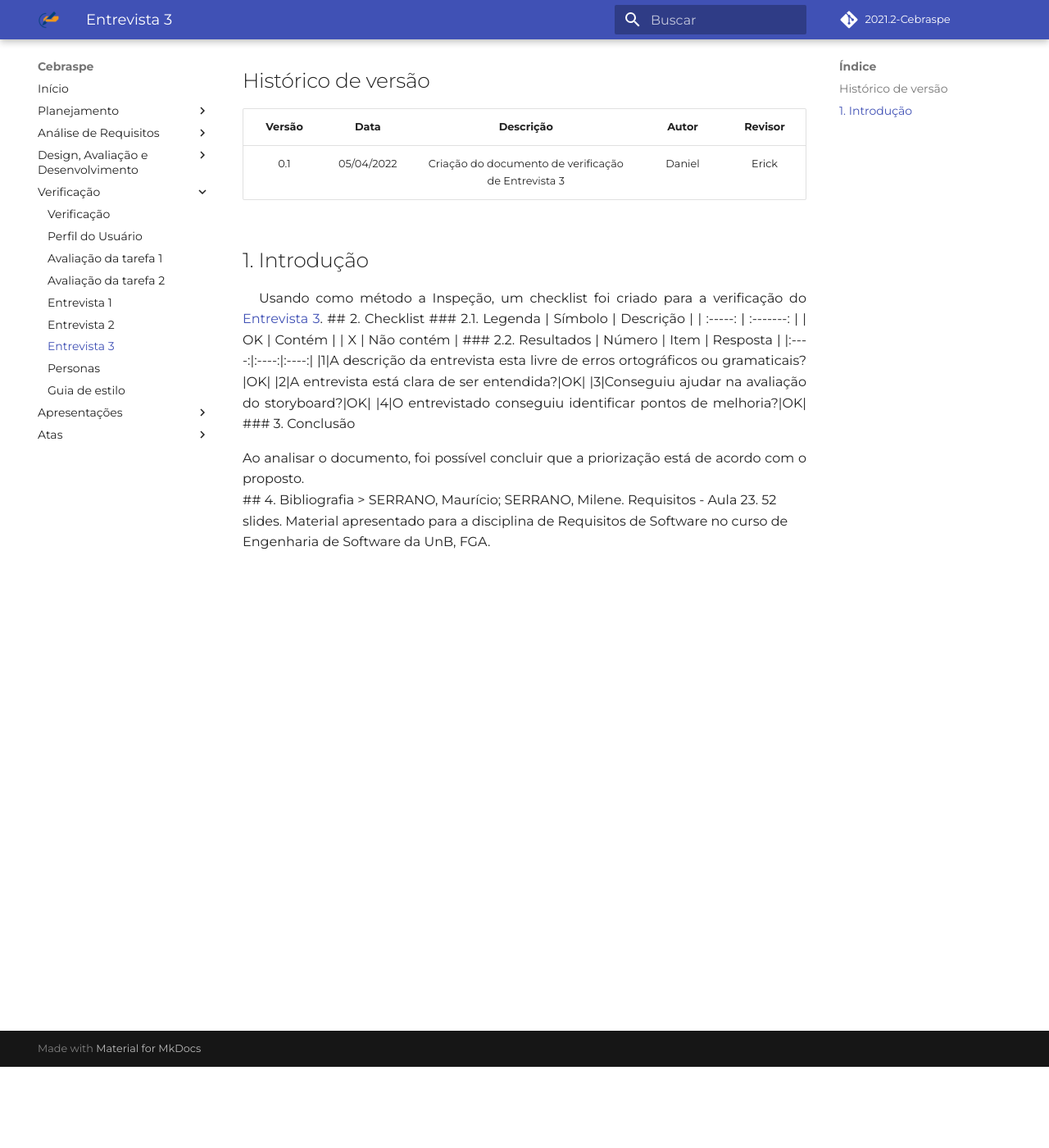
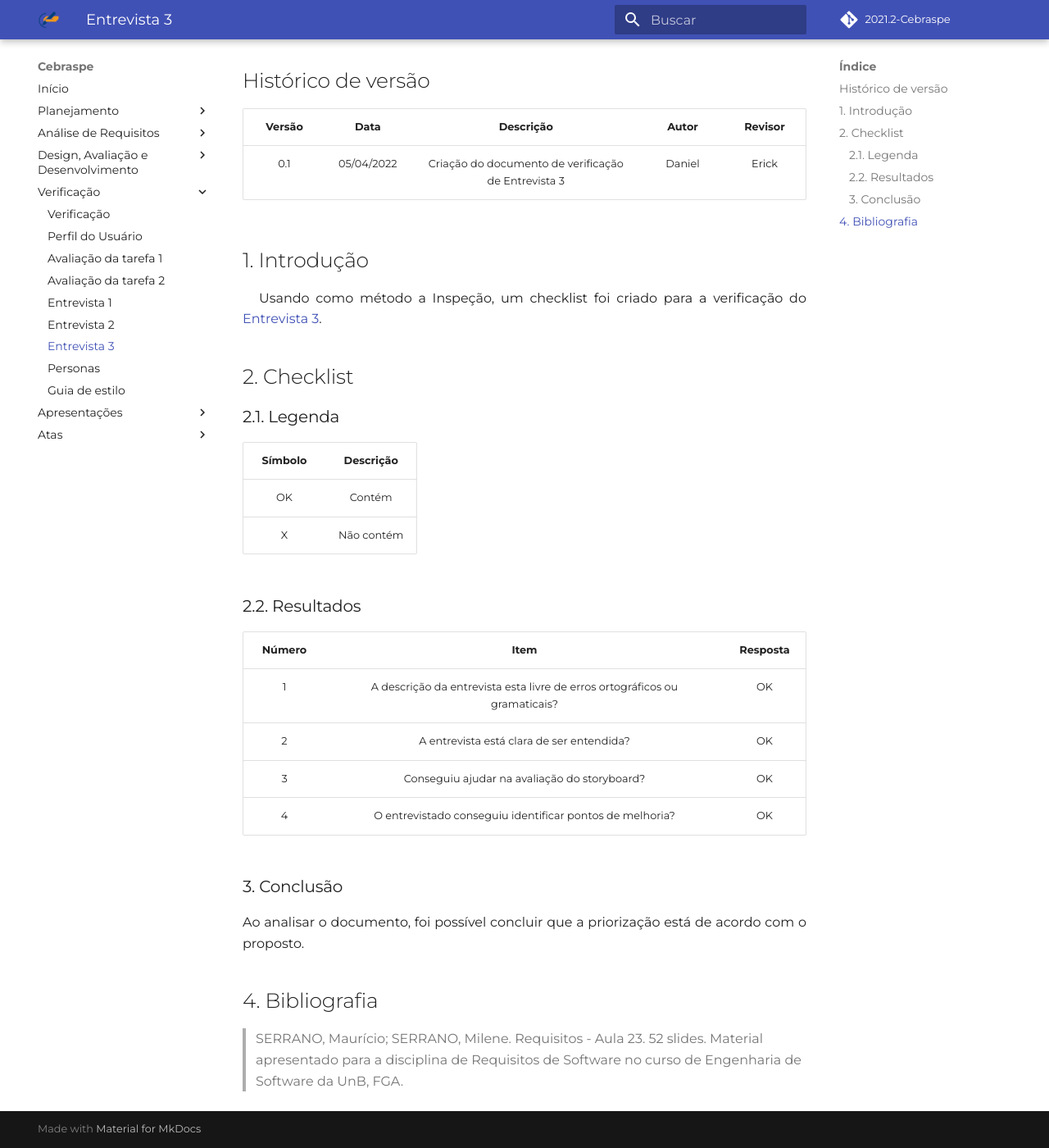
Before and after one commit to Interacao-Humano-Computador/2021.2-Cebraspe, an MkDocs documentation site: the page built from docs/Verificação/entrevista_3.md, in a window 1280 px wide and 1400 px high, scrolled down 99 px. Shown: the whole window at 82% size. Built offline with MkDocs 1.6.1 and Material for MkDocs 9.7.7, drawn with Linux system fonts in a browser that asks for light colours; some web fonts are replaced; comment, search, counter and statistics services are not loaded.

Commit message:
#36 - Arrumando tag

```diff
--- a/docs/Verificação/entrevista_3.md
+++ b/docs/Verificação/entrevista_3.md
@@ -9,6 +9,7 @@
 ## 1. Introdução
 <p style="text-indent: 20px; text-align: justify">
 Usando como método a Inspeção, um checklist foi criado para a verificação do <a href="https://interacao-humano-computador.github.io/2021.2-Cebraspe/Avalia%C3%A7%C3%A3o_desenvolvimento/Nivel1/entrevista3/" target="_blank">Entrevista 3</a>.
+</p>
 
 
 ## 2. Checklist
```
Also changed, not shown: docs/Verificação/avaliacao_da_T1.md (+1 -0 lines), docs/Verificação/avaliacao_da_T2.md (+1 -0 lines), docs/Verificação/entrevista_1.md (+1 -0 lines), docs/Verificação/entrevista_2.md (+1 -0 lines), docs/Verificação/perfil_do_usuario.md (+1 -0 lines).
